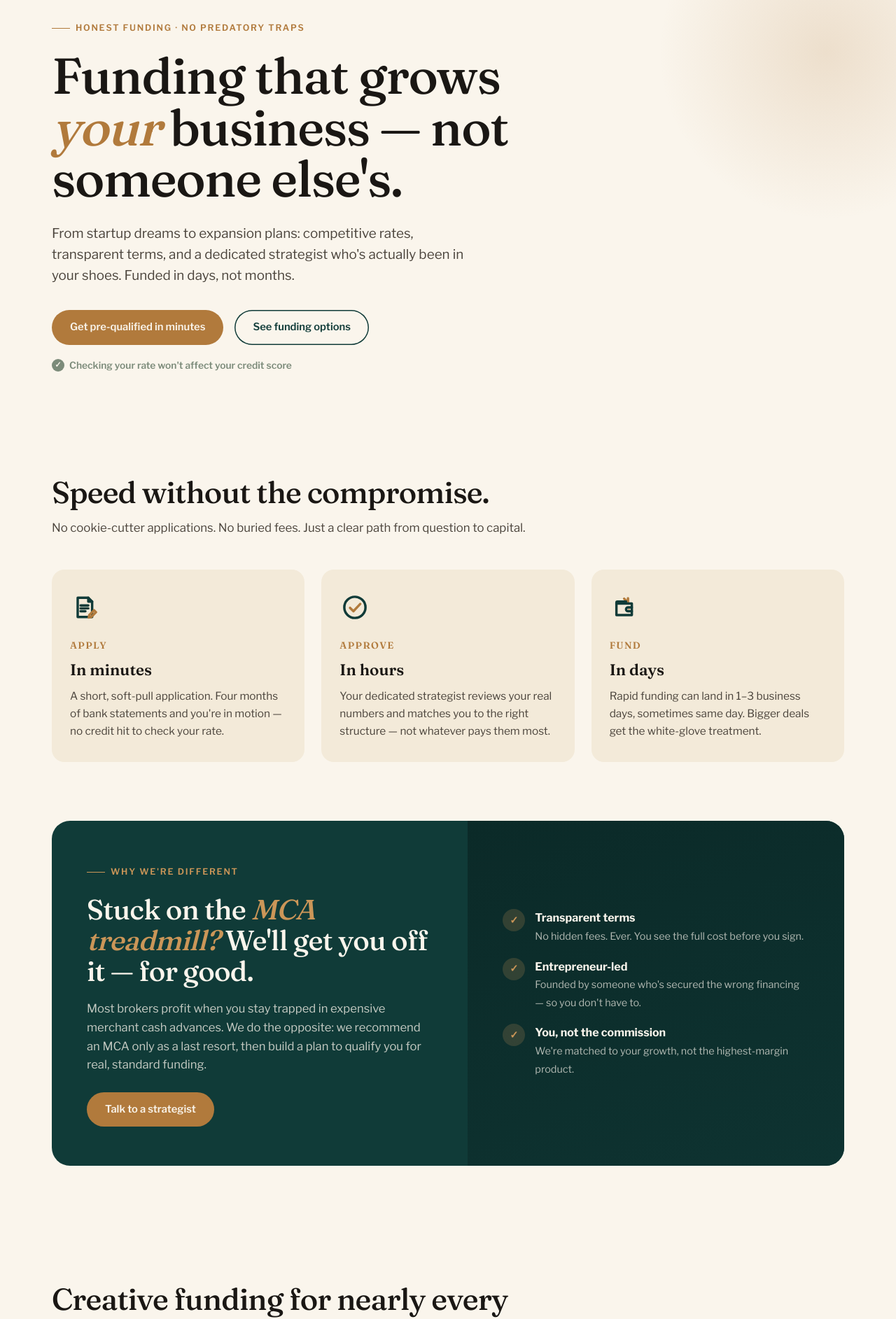
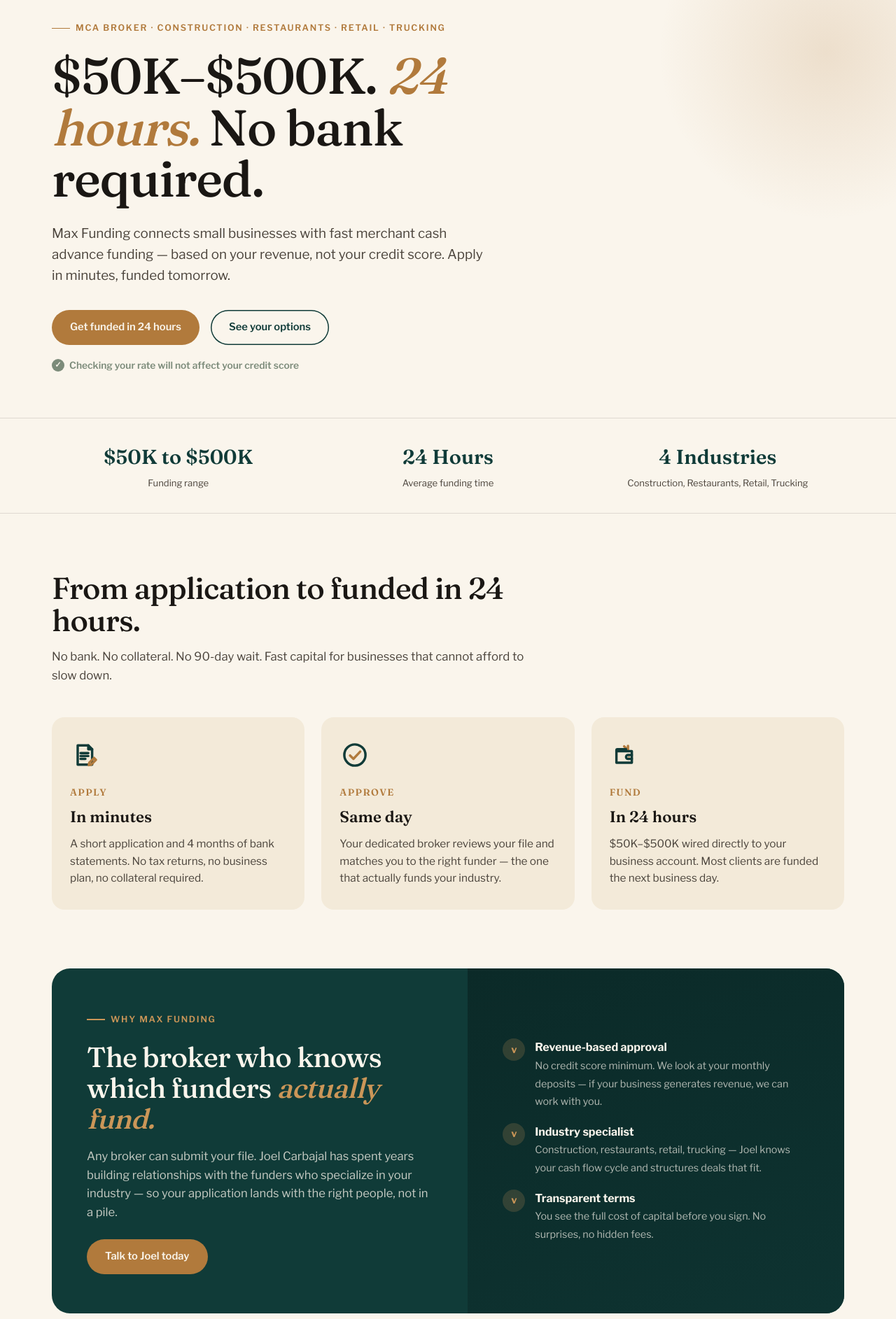
Before and after one commit to einwechtermichael-ops/Max-funding, a Next.js app: page / in a window 1280 px wide. Shown: the part 140-2025 px from the top of the page at 70% size. Built offline with nearby package versions, Linux system fonts and the light colour scheme; no server answers.

Commit message:
MCA-first homepage, remove treadmill copy

```diff
--- a/src/app/page.tsx
+++ b/src/app/page.tsx
@@ -1,20 +1,21 @@
 import Link from "next/link";
-import { SITE, FUNDING } from "@/lib/config";
+import { SITE, FUNDING, INDUSTRIES } from "@/lib/config";
 import { Icon } from "@/components/Icon";
 import { faqSchema, JsonLd } from "@/lib/schema";
 
 const STEPS = [
-  { icon: "apply", num: "APPLY", t: "In minutes", p: "A short, soft-pull application. Four months of bank statements and you're in motion — no credit hit to check your rate." },
-  { icon: "approved", num: "APPROVE", t: "In hours", p: "Your dedicated strategist reviews your real numbers and matches you to the right structure — not whatever pays them most." },
-  { icon: "funded", num: "FUND", t: "In days", p: "Rapid funding can land in 1–3 business days, sometimes same day. Bigger deals get the white-glove treatment." },
+  { icon: "apply", num: "APPLY", t: "In minutes", p: "A short application and 4 months of bank statements. No tax returns, no business plan, no collateral required." },
+  { icon: "approved", num: "APPROVE", t: "Same day", p: "Your dedicated broker reviews your file and matches you to the right funder — the one that actually funds your industry." },
+  { icon: "funded", num: "FUND", t: "In 24 hours", p: "$50K–$500K wired directly to your business account. Most clients are funded the next business day." },
 ];
 
 const FAQS = [
-  { q: "Which types of funding are available?", a: "SBA loans, real estate bridge loans, private equity, term loans, business lines of credit, equipment financing, working capital, invoice factoring, and merchant cash advances (recommended only as a last resort)." },
-  { q: "How quickly will I receive funding?", a: "Rapid funding like term loans and lines of credit can be approved and funded within 1–3 business days, sometimes same day. SBA loans typically take 30–90 days; SBA Express can be 14–21 days." },
-  { q: "Does my credit score matter?", a: "Yes. Your credit score affects access, terms, and rates. Below 500 means major challenges; 680–739 is good; 740+ gets the best rates. If your score isn't where you'd like, a personalized review can identify options." },
-  { q: "What documentation do I need?", a: "For rapid funding, typically your last 4 months of business bank statements plus current month-to-date. Larger transactions may require tax returns, financial statements, and a use-of-funds plan — your strategist guides you through exactly what's needed." },
-  { q: "How much can I borrow?", a: "Amounts vary by revenue, credit profile, and funding type. Rapid funding often ranges $5K–$500K, while SBA or bank loans can reach $10M+." },
+  { q: "How fast can I get funded?", a: "Most clients receive $50K–$500K in as little as 24 hours after approval. Same-day funding is available for qualifying businesses." },
+  { q: "What industries do you work with?", a: "Max Funding specializes in construction, restaurants, retail, and trucking — industries that banks consistently underserve." },
+  { q: "Do I need good credit to qualify?", a: "No. Merchant cash advances are based on your business revenue, not your personal credit score. We look at your bank statements, not your credit history." },
+  { q: "How much can I borrow?", a: "Max Funding works with advances from $50,000 to $500,000 based on your average monthly revenue." },
+  { q: "What do I need to apply?", a: "Just your last 4 months of business bank statements and a completed application. No tax returns, no collateral required." },
+  { q: "Is there any obligation when I apply?", a: "None. Checking your options is completely free. Joel will walk you through everything before you decide." },
 ];
 
 export default function Home() {
@@ -22,26 +23,37 @@ export default function Home() {
     <>
       <JsonLd data={faqSchema(FAQS)} />
 
-      {/* HERO */}
       <section className="hero">
         <div className="wrap">
-          <div className="eyebrow">Honest funding · No predatory traps</div>
-          <h1 className="serif">Funding that grows <em>your</em> business — not someone else&apos;s.</h1>
-          <p className="lead">From startup dreams to expansion plans: competitive rates, transparent terms, and a dedicated strategist who&apos;s actually been in your shoes. Funded in days, not months.</p>
+          <div className="eyebrow">MCA Broker · Construction · Restaurants · Retail · Trucking</div>
+          <h1 className="serif">$50K–$500K. <em>24 hours.</em> No bank required.</h1>
+          <p className="lead">Max Funding connects small businesses with fast merchant cash advance funding — based on your revenue, not your credit score. Apply in minutes, funded tomorrow.</p>
           <div className="hero-cta">
-            <Link className="btn btn-bronze" href="/apply">Get pre-qualified in minutes</Link>
-            <Link className="btn btn-ghost" href="/#funding">See funding options</Link>
+            <Link className="btn btn-bronze" href="/apply">Get funded in 24 hours</Link>
+            <Link className="btn btn-ghost" href="/#funding">See your options</Link>
           </div>
-          <div className="softpull">Checking your rate won&apos;t affect your credit score</div>
+          <div className="softpull">Checking your rate will not affect your credit score</div>
         </div>
       </section>
 
-      {/* STEPS */}
+      <div style={{ borderTop: "1px solid var(--line)", borderBottom: "1px solid var(--line)", padding: "32px 0" }}>
+        <div className="wrap">
+          <div style={{ display: "grid", gridTemplateColumns: "repeat(3,1fr)", gap: 24, textAlign: "center" }}>
+            {[["$50K to $500K", "Funding range"], ["24 Hours", "Average funding time"], ["4 Industries", "Construction, Restaurants, Retail, Trucking"]].map(([stat, label]) => (
+              <div key={stat}>
+                <div style={{ fontFamily: "var(--font-serif),serif", fontSize: "clamp(1.2rem,2.5vw,1.8rem)", fontWeight: 600, color: "var(--teal)" }}>{stat}</div>
+                <div style={{ fontSize: ".82rem", color: "var(--ink-soft)", marginTop: 4 }}>{label}</div>
+              </div>
+            ))}
+          </div>
+        </div>
+      </div>
+
       <section>
         <div className="wrap">
           <div className="sec-head">
-            <h2 className="serif">Speed without the compromise.</h2>
-            <p>No cookie-cutter applications. No buried fees. Just a clear path from question to capital.</p>
+            <h2 className="serif">From application to funded in 24 hours.</h2>
+            <p>No bank. No collateral. No 90-day wait. Fast capital for businesses that cannot afford to slow down.</p>
           </div>
           <div className="steps">
             {STEPS.map((s) => (
@@ -56,65 +68,85 @@ export default function Home() {
         </div>
       </section>
 
-      {/* ANTI-PREDATORY SPLIT */}
       <section style={{ paddingTop: 0 }}>
         <div className="wrap">
           <div className="split">
             <div className="pad">
-              <div className="eyebrow">Why we&apos;re different</div>
-              <h2 className="serif">Stuck on the <em>MCA treadmill?</em> We&apos;ll get you off it — for good.</h2>
-              <p>Most brokers profit when you stay trapped in expensive merchant cash advances. We do the opposite: we recommend an MCA only as a last resort, then build a plan to qualify you for real, standard funding.</p>
-              <Link className="btn btn-bronze" href="/apply">Talk to a strategist</Link>
+              <div className="eyebrow">Why Max Funding</div>
+              <h2 className="serif">The broker who knows which funders <em>actually fund.</em></h2>
+              <p>Any broker can submit your file. Joel Carbajal has spent years building relationships with the funders who specialize in your industry — so your application lands with the right people, not in a pile.</p>
+              <Link className="btn btn-bronze" href="/apply">Talk to Joel today</Link>
             </div>
             <div className="side">
-              {[["Transparent terms", "No hidden fees. Ever. You see the full cost before you sign."],
-                ["Entrepreneur-led", "Founded by someone who's secured the wrong financing — so you don't have to."],
-                ["You, not the commission", "We're matched to your growth, not the highest-margin product."]].map(([b, s]) => (
-                <div className="pledge" key={b}><span className="dot">✓</span><div><b>{b}</b><span>{s}</span></div></div>
+              {[
+                ["Revenue-based approval", "No credit score minimum. We look at your monthly deposits — if your business generates revenue, we can work with you."],
+                ["Industry specialist", "Construction, restaurants, retail, trucking — Joel knows your cash flow cycle and structures deals that fit."],
+                ["Transparent terms", "You see the full cost of capital before you sign. No surprises, no hidden fees."],
+              ].map(([b, s]) => (
+                <div className="pledge" key={b as string}>
+                  <span className="dot">v</span>
+                  <div><b>{b}</b><span>{s}</span></div>
+                </div>
               ))}
             </div>
           </div>
         </div>
       </section>
 
-      {/* FUNDING TYPES */}
       <section id="funding">
         <div className="wrap">
           <div className="sec-head">
-            <h2 className="serif">Creative funding for nearly every need.</h2>
-            <p>Each path is its own conversation — and its own page built to answer exactly what you&apos;re searching for.</p>
+            <h2 className="serif">Fast capital for every need.</h2>
+            <p>Merchant cash advances are our specialty — and we offer a full range of business financing for every stage of growth.</p>
           </div>
           <div className="grid3">
             {FUNDING.map((f) => (
-              <Link className="card" href={`/funding/${f.slug}`} key={f.slug}>
+              <Link className="card" href={"/funding/" + f.slug} key={f.slug}>
                 <div className="ico-wrap"><Icon name={f.icon} size={46} /></div>
                 <h3 className="serif">{f.title}</h3>
                 <p>{f.blurb}</p>
-                <span className="more">Explore →</span>
+                <span className="more">Explore</span>
               </Link>
             ))}
           </div>
         </div>
       </section>
 
-      {/* QUOTE */}
+      <section id="industries" style={{ paddingTop: 0 }}>
+        <div className="wrap">
+          <div className="sec-head">
+            <h2 className="serif">Built for the industries banks ignore.</h2>
+            <p>Construction crews, restaurant owners, retailers, and truckers — Max Funding specializes in the businesses traditional lenders consistently underserve.</p>
+          </div>
+          <div className="grid3">
+            {INDUSTRIES.map((i) => (
+              <Link className="card" href={"/industries/" + i.slug} key={i.slug}>
+                <div className="ico-wrap"><Icon name={i.icon} size={46} /></div>
+                <h3 className="serif">{i.title}</h3>
+                <p>{i.blurb}</p>
+                <span className="more">Learn more</span>
+              </Link>
+            ))}
+          </div>
+        </div>
+      </section>
+
       <section style={{ paddingTop: 0 }}>
         <div className="wrap">
           <div className="quote">
-            <blockquote className="serif">Rather than just handing over capital and forgetting about you, Joel truly cares about you and your company. The connection — and the fact that he genuinely cares — makes all the difference.</blockquote>
+            <blockquote className="serif">Rather than just handing over capital and forgetting about you, Joel truly cares about you and your company. The connection and the fact that he genuinely cares makes all the difference.</blockquote>
             <cite>Owner, Butcher Block<span>Verified Max Funding client</span></cite>
           </div>
         </div>
       </section>
 
-      {/* FAQ */}
       <section id="faq">
         <div className="wrap">
-          <div className="sec-head"><h2 className="serif">Frequently asked questions.</h2></div>
+          <div className="sec-head"><h2 className="serif">Common questions.</h2></div>
           <div style={{ maxWidth: 760 }}>
             {FAQS.map((f) => (
               <details key={f.q} style={{ borderBottom: "1px solid var(--line)", padding: "20px 0" }}>
-                <summary style={{ fontFamily: "var(--font-serif),serif", fontSize: "1.18rem", fontWeight: 600, cursor: "pointer" }}>{f.q}</summary>
+                <summary style={{ fontFamily: "var(--font-serif),serif", fontSize: "1.15rem", fontWeight: 600, cursor: "pointer" }}>{f.q}</summary>
                 <p style={{ color: "var(--ink-soft)", marginTop: 12 }}>{f.a}</p>
               </details>
             ))}
@@ -122,13 +154,12 @@ export default function Home() {
         </div>
       </section>
 
-      {/* CTA BAND */}
       <section style={{ paddingTop: 0 }}>
         <div className="wrap">
           <div className="band">
-            <h2 className="serif">Your next chapter is <em>fundable.</em></h2>
-            <p>Get pre-qualified in minutes with no impact to your credit score. Real guidance from a real strategist — starting today.</p>
-            <Link className="btn btn-bronze" href="/apply">Check your rate now</Link>
+            <h2 className="serif">Your business can be funded <em>tomorrow.</em></h2>
+            <p>$50K to $500K. Apply in minutes. Funded in 24 hours. No bank, no collateral, no credit score minimum.</p>
+            <Link className="btn btn-bronze" href="/apply">Get funded in 24 hours</Link>
           </div>
         </div>
       </section>
```
